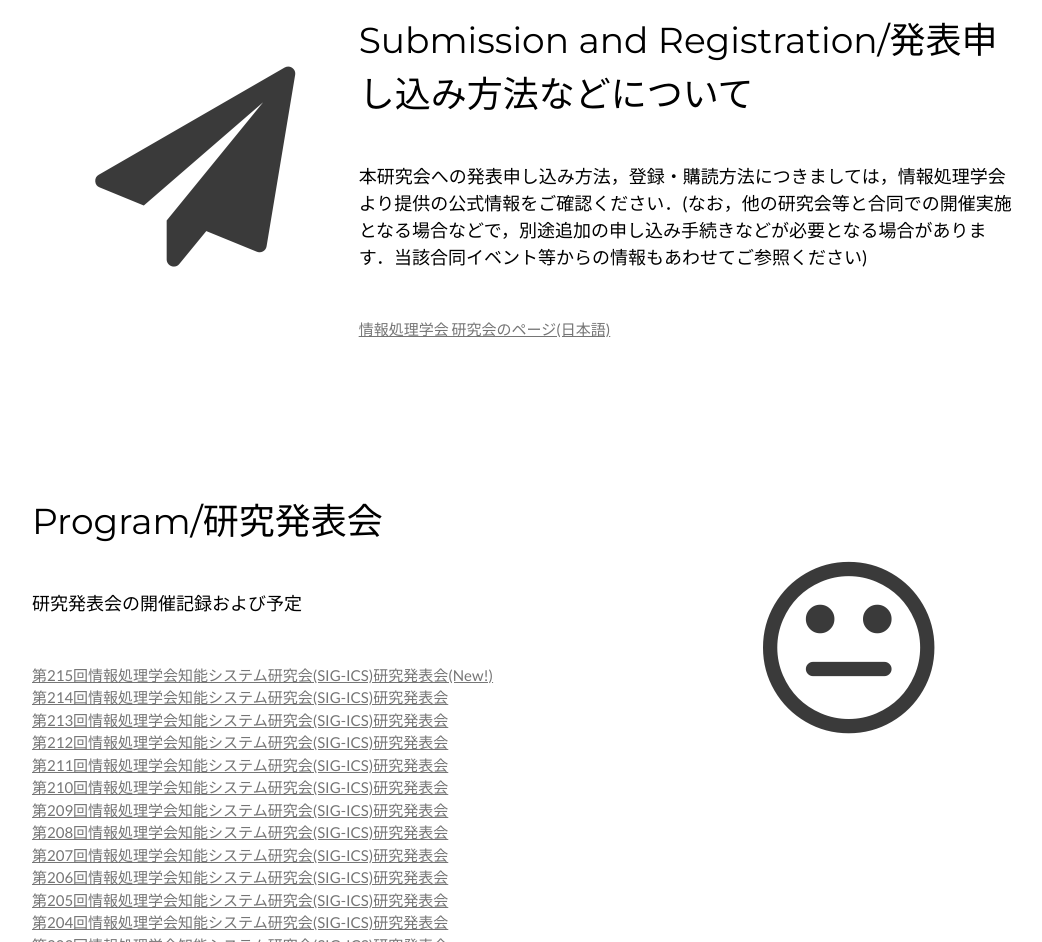
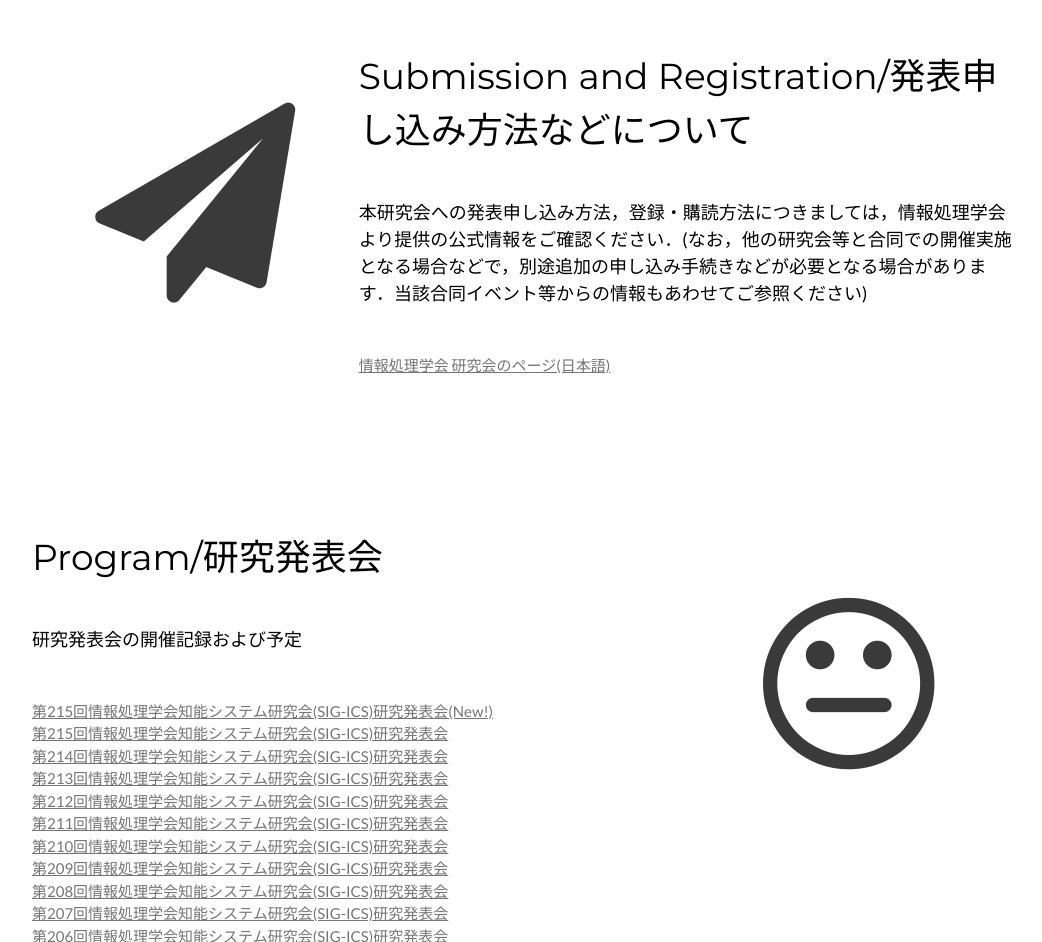
Before and after one commit to agentcrowd/IPSJ-SIG-ICS, a plain HTML site: page index.html in a window 1280 px wide. Shown: the part 2103-3045 px from the top of the page, without its empty margins (118-1160 px from the left). Drawn offline with nearby package versions, Linux system fonts and the light colour scheme.

Commit message:
Update index.html

```diff
--- a/index.html
+++ b/index.html
@@ -55,6 +55,8 @@
     <div class="w3-twothird">
       <h1>News/お知らせ</h1>
       <ul>
+        <li>2024.12.11
+          <div class="w3-text-grey"><a href="#program">第216回研究発表会</a>の情報を掲載しました！</div>
         <li>2024.9.11
           <div class="w3-text-grey"><a href="#program">第215回研究発表会</a>の情報を掲載しました！</div>
         <li>2024.1.18
@@ -132,7 +134,8 @@
       <h1>Program/研究発表会</h1>
       <h5 class="w3-padding-32">研究発表会の開催記録および予定</h5>
         <p class="w3-text-grey">
-          <a href="https://www.ipsj.or.jp/kenkyukai/event/ics215.html">第215回情報処理学会知能システム研究会(SIG-ICS)研究発表会(New!)</a><br>
+          <a href="https://www.ipsj.or.jp/kenkyukai/event/ics216.html">第215回情報処理学会知能システム研究会(SIG-ICS)研究発表会(New!)</a><br>
+          <a href="https://www.ipsj.or.jp/kenkyukai/event/ics215.html">第215回情報処理学会知能システム研究会(SIG-ICS)研究発表会</a><br>
           <a href="https://www.ipsj.or.jp/kenkyukai/event/ics214.html">第214回情報処理学会知能システム研究会(SIG-ICS)研究発表会</a><br>
           <a href="https://www.ipsj.or.jp/kenkyukai/event/ics213.html">第213回情報処理学会知能システム研究会(SIG-ICS)研究発表会</a><br>
           <a href="https://www.ipsj.or.jp/kenkyukai/event/ics212.html">第212回情報処理学会知能システム研究会(SIG-ICS)研究発表会</a><br>
```
